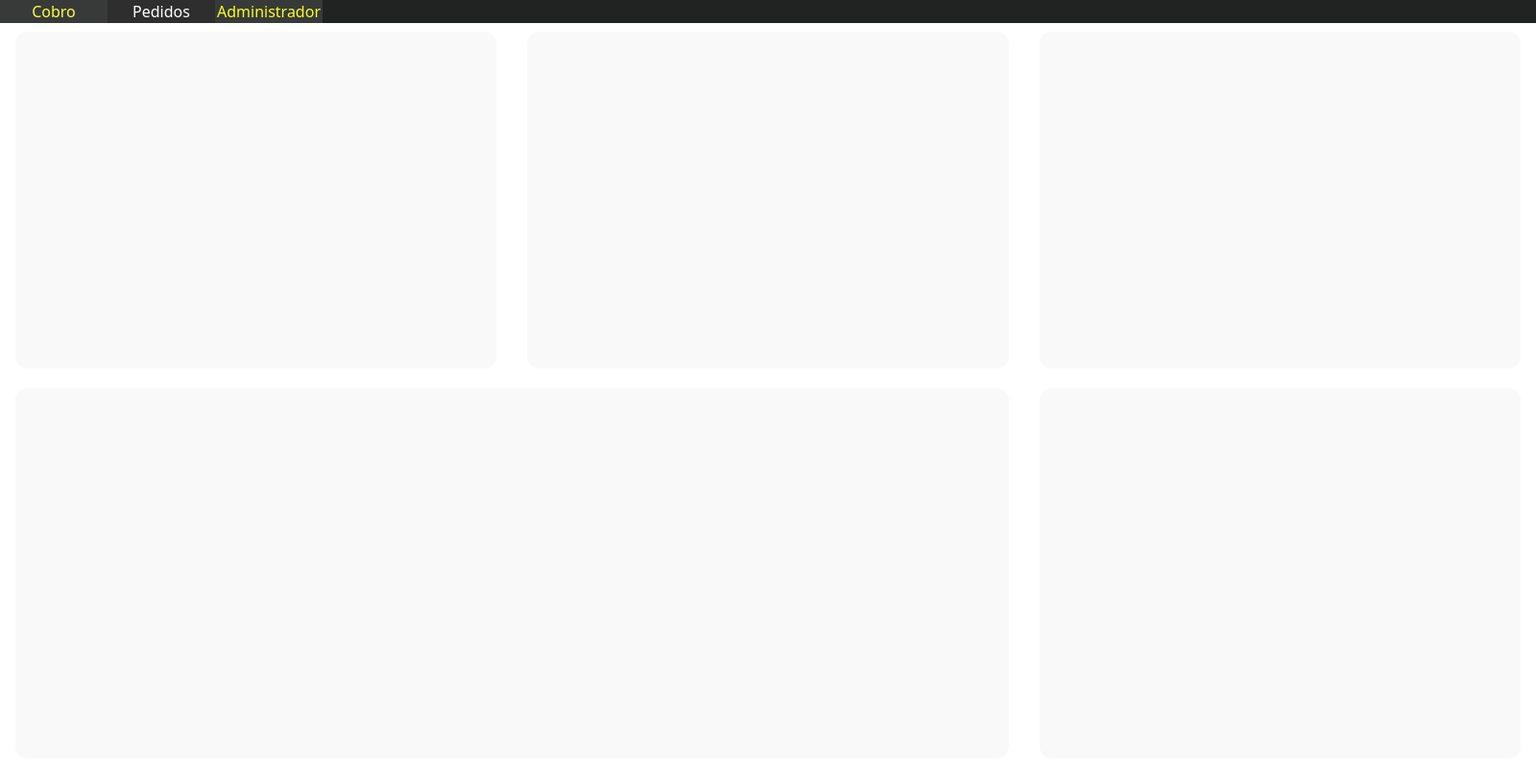
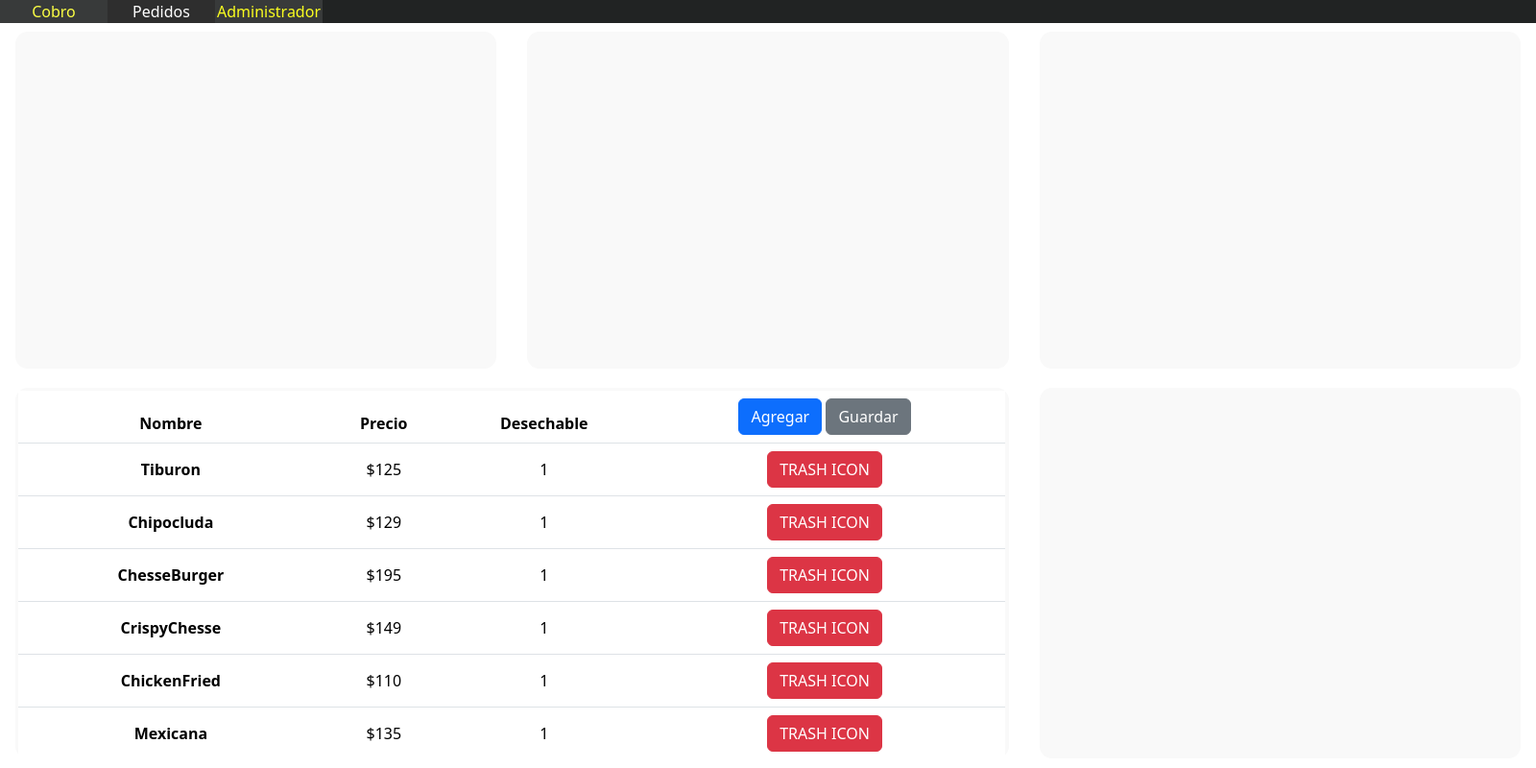
Before and after one commit to MassDevss/ssell-point, an Electron app: page src/views/admin/index.html in a window 1600 px wide. Shown: the whole page at 96% size. Drawn offline with nearby package versions, Linux system fonts and the light colour scheme.

Commit message:
advance with products table in admin view

```diff
--- a/src/views/admin/index.css
+++ b/src/views/admin/index.css
@@ -42,6 +42,23 @@ body {
 	align-items: center;
 }
 
+.pane-products {
+	overflow-y: hidden;
+}
+
+.pane-products article {
+	overflow-y: auto;
+}
+
+.pane-products article table {
+	overflow-y: auto;
+	vertical-align: middle;
+}
+
+.pane-products table tr{
+	text-align: center;
+}
+
 .pane-section {
 	height: 95%;
 	width: 100%;
--- a/src/views/admin/index.html
+++ b/src/views/admin/index.html
@@ -36,8 +36,25 @@
 
 			</article>
 		</section>
-		<section class="div4 pane-wrap">
+		<section class="div4 pane-wrap pane-products">
 			<article class="pane-section">
+
+				<table class="table table-hover">
+					<thead>
+						<tr>
+							<th scope="col">Nombre</th>
+							<th scope="col">Precio</th>
+							<th scope="col">Desechable</th>
+							<th scope="col col-buttons">
+								<button class="btn btn-primary">Agregar</button>
+								<button id="save-products-btn" class="btn btn-secondary">Guardar</button>
+							</th>
+						</tr>
+					</thead>
+					<tbody id="products-table">
+
+					</tbody>
+				</table>
 
 			</article>
 		</section>
--- a/src/views/admin/index.js
+++ b/src/views/admin/index.js
@@ -1,2 +1,44 @@
-'use strict';
-console.log('asdfasdfsd');
+
+
+const table = document.querySelector('#products-table');
+
+
+/**
+ * modify dinamyc the boostrap class to change the color,
+ * if data in table not be modifyed not change the color
+ * by default set grey, on activate some more resaltable
+ */
+const saveProducts = document.querySelector('#save-products-btn');
+
+
+fetch('../mocks/prices.json')
+	.then(data => data.json())
+	.then(products => {
+
+		products.forEach(product => {
+			const tr = document.createElement('TR');
+
+			const tdName = document.createElement('TH'); // th for bootstrap bold font
+			tdName.textContent = product.nombre;
+			const tdPrice = document.createElement('TD');
+			tdPrice.textContent = '$' + product.precio;
+			const tdDisponsable = document.createElement('TD');
+			tdDisponsable.textContent = product.desch;
+
+			tr.append(tdName);
+			tr.append(tdPrice);
+			tr.append(tdDisponsable);
+
+			const tdButtons = document.createElement('TD');
+			const buttonDel = document.createElement('BUTTON');
+			buttonDel.className = 'btn btn-danger';
+			buttonDel.innerHTML = 'TRASH ICON';
+
+
+			tdButtons.append(buttonDel);
+
+			tr.append(tdButtons);
+
+			table.append(tr);
+		});
+	});
--- a/src/views/tellerView/index.js
+++ b/src/views/tellerView/index.js
@@ -90,7 +90,7 @@ class Product {
 */
 
 
-fetch('../mocks/precios.json').then(data => data.json()).then(data => {
+fetch('../mocks/prices.json').then(data => data.json()).then(data => {
 	data.forEach((product) => {
 		let pdr = new Product(product.nombre, product.precio, product.type, product.desch);
 		allProduct.push(pdr);
```
Also changed, not shown: src/main.js (+22 -8 lines), src/views/mocks/stats.json (added, +7 -0 lines), src/views/mocks/prices.json (renamed from src/views/mocks/precios.json).
